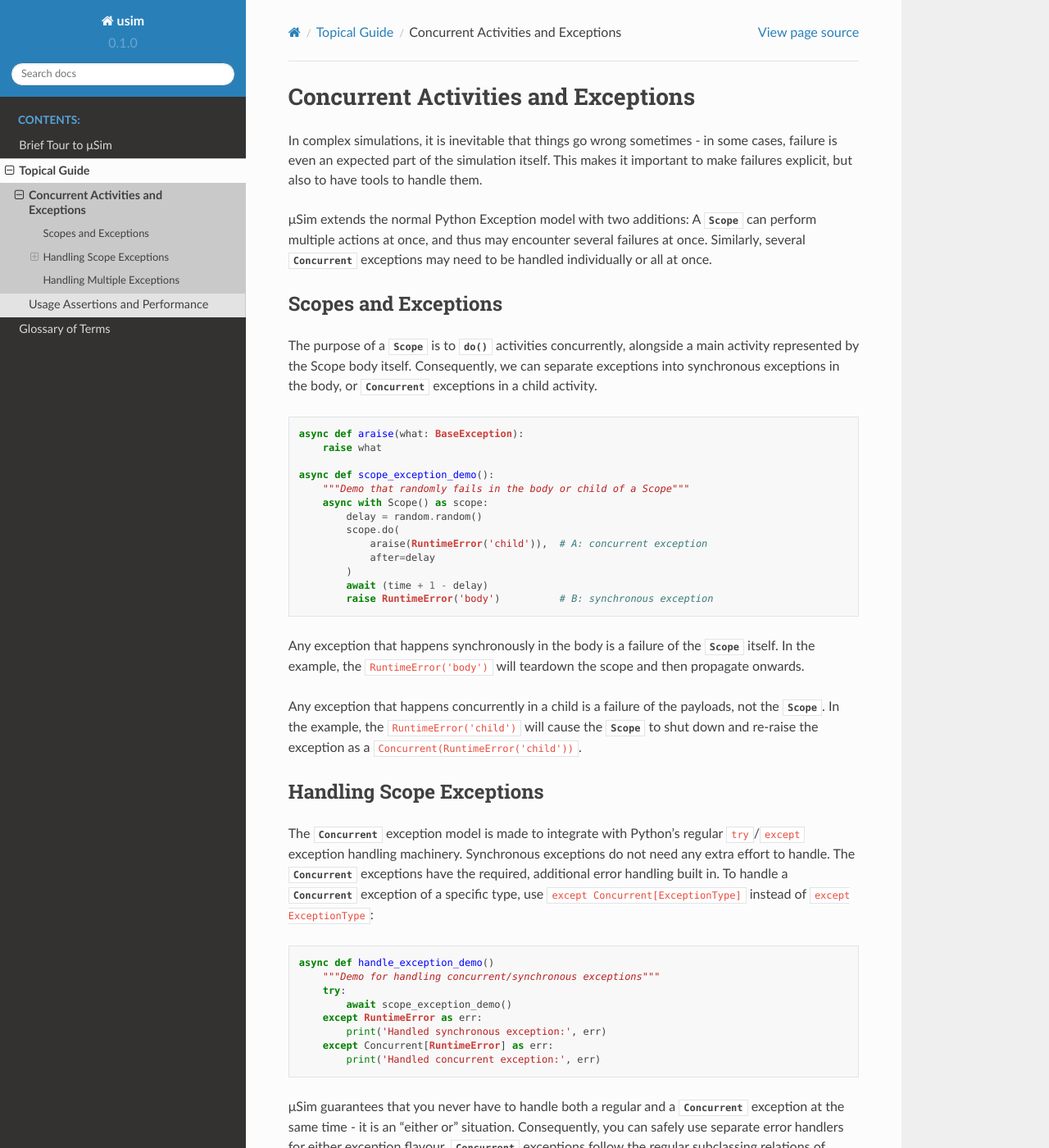
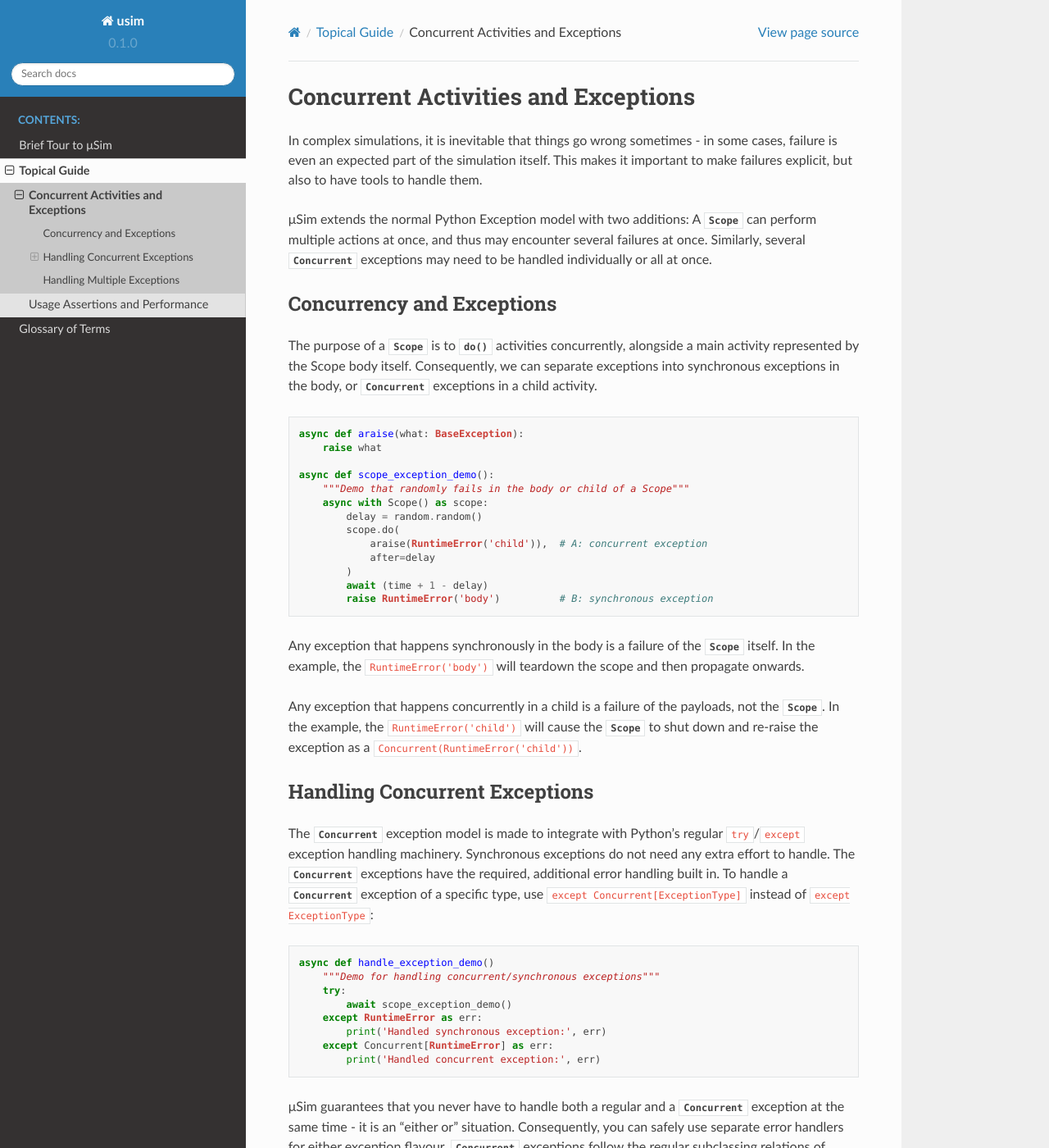
Before and after one commit to MaineKuehn/usim, a Sphinx documentation site: the page built from docs/source/topics/exceptions.rst, in a window 1280 px wide and 1400 px high. Shown: the whole window at 82% size. Built offline with Sphinx 7.4.7 and the Read the Docs theme 2.0.0, drawn with Linux system fonts in a browser that asks for light colours; formulas are drawn with MathJax 3; pages that are not in the unit, such as notebooks, are missing from menus.

Commit message:
adjusted headings to content

```diff
--- a/docs/source/topics/exceptions.rst
+++ b/docs/source/topics/exceptions.rst
@@ -12,8 +12,8 @@ and thus may encounter several failures at once.
 Similarly, several :py:exc:`~usim.Concurrent` exceptions may need to
 be handled individually or all at once.
 
-Scopes and Exceptions
----------------------
+Concurrency and Exceptions
+--------------------------
 
 The purpose of a :py:class:`~usim.Scope` is to :py:meth:`~usim.Scope.do`
 activities concurrently, alongside a main activity represented
@@ -48,8 +48,8 @@ In the example, the ``RuntimeError('child')`` will cause the
 :py:class:`~usim.Scope` to shut down and re-raise the exception as a
 ``Concurrent(RuntimeError('child'))``.
 
-Handling Scope Exceptions
--------------------------
+Handling Concurrent Exceptions
+------------------------------
 
 The :py:exc:`~usim.Concurrent` exception model is made to integrate with
 Python's regular ``try``/``except`` exception handling machinery.
```
